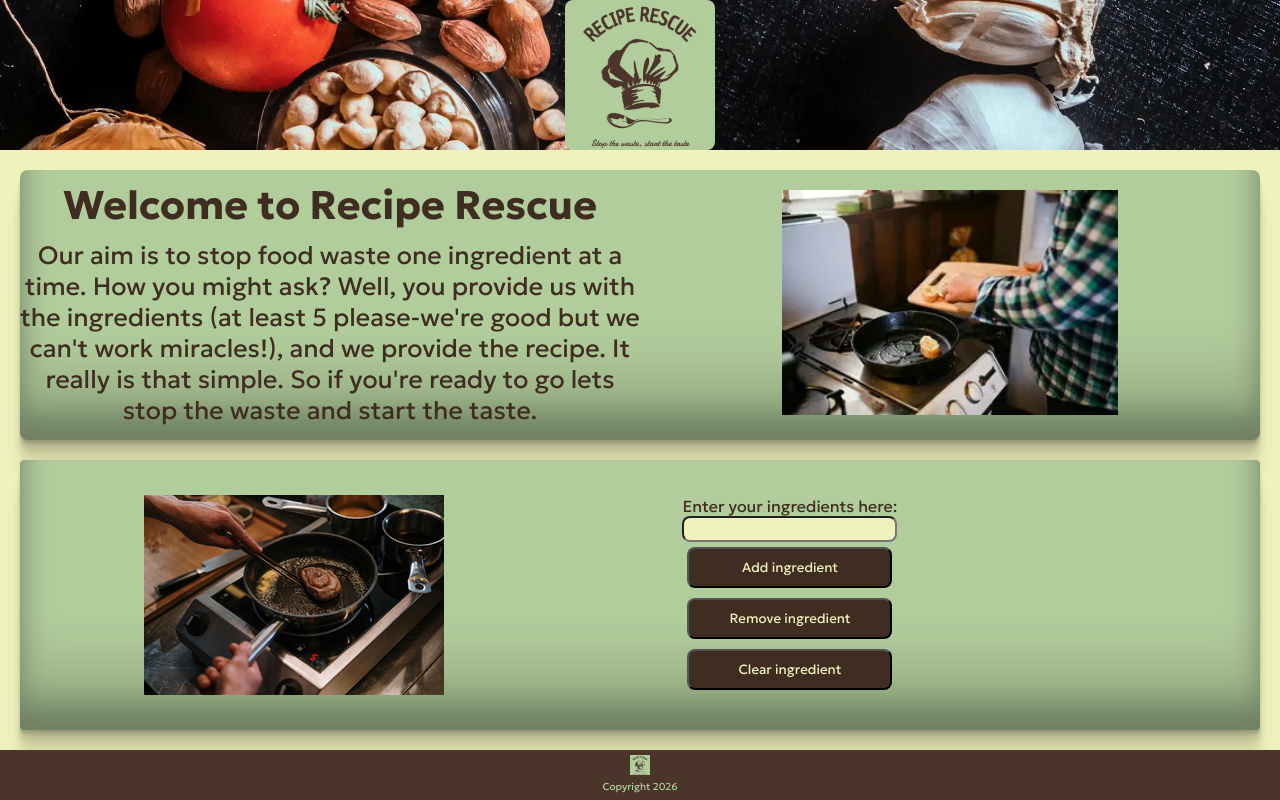
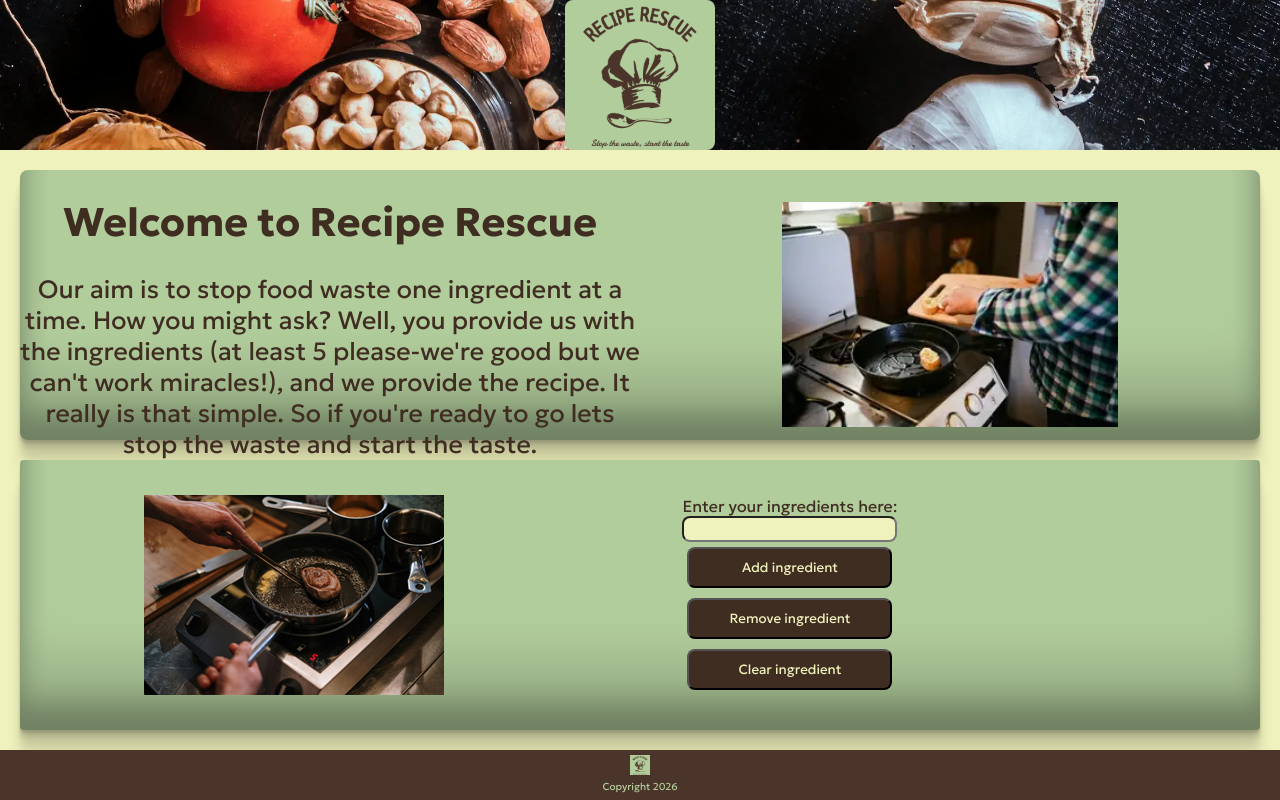
Before and after one commit to devildex91/recipe-rescue, a React (Vite) app: page / in a window 1280 px wide. Built offline with nearby package versions, Linux system fonts and the light colour scheme.

Commit message:
readme updated

```diff
--- a/index.html
+++ b/index.html
@@ -1,5 +1,5 @@
 <!doctype html>
-<html lang="en">
+<html lang="en-GB">
   <head>
     <meta charset="UTF-8">
     <link rel="preconnect" href="https://fonts.googleapis.com" >
--- a/src/components/Header.jsx
+++ b/src/components/Header.jsx
@@ -4,7 +4,7 @@ export default function Header() {
   return (
     <div id="opening" className="shadow">
       <div id="textDiv">
-        <h2>Welcome to Recipe Rescue</h2>
+        <h1>Welcome to Recipe Rescue</h1>
         <p>
           Our aim is to stop food waste one ingredient at a time. How you might
           ask? Well, you provide us with the ingredients (at least 5
```
Also changed, not shown: 1 other file (tests, documents, lock files or other folders).
